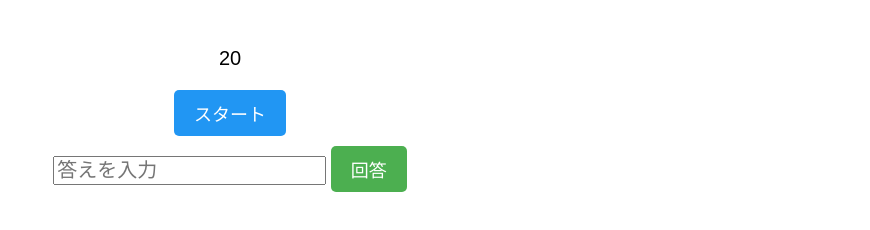
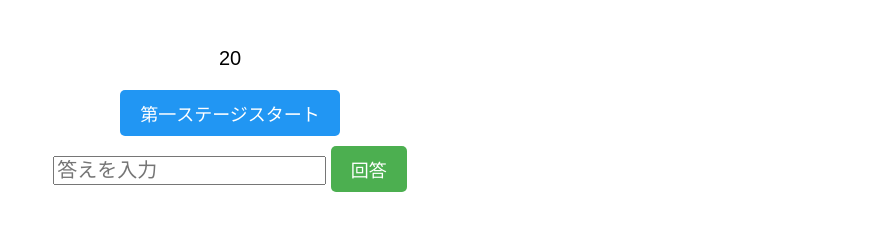
Before and after one commit to Mikaeru104/quiz-zetubou, a website: page index.html in a window 1280 px wide. Shown: the part 70-300 px from the top of the page, without its empty margins (410-1280 px from the left). Drawn offline with Linux system fonts and the light colour scheme.

Commit message:
Update index.html

```diff
--- a/index.html
+++ b/index.html
@@ -12,12 +12,13 @@
         #timer { font-size: 20px; margin-top: 20px; }
         #score { font-size: 20px; margin-top: 20px; }
         #answerInput { font-size: 20px; margin-top: 20px; }
-        #answerBtn, #startBtn {
+        #answerBtn, #startBtn, #startBtnStage2 {
             padding: 10px 20px; font-size: 18px; cursor: pointer;
             border: none; border-radius: 5px; color: white;
         }
         #answerBtn { background-color: #4CAF50; }
         #startBtn { background-color: #2196F3; display: inline-block; margin-top: 20px; }
+        #startBtnStage2 { background-color: #FF9800; display: none; margin-top: 20px; }
     </style>
 </head>
 <body>
@@ -30,7 +31,11 @@
     <div id="question"></div>
     <div id="timer">20</div>
 
-    <button id="startBtn">スタート</button>
+    <!-- 第一ステージ用 -->
+    <button id="startBtn">第一ステージスタート</button>
+
+    <!-- 第二ステージ用（最初は非表示） -->
+    <button id="startBtnStage2">第二ステージスタート</button>
 
     <div>
         <input type="text" id="answerInput" placeholder="答えを入力">
```
